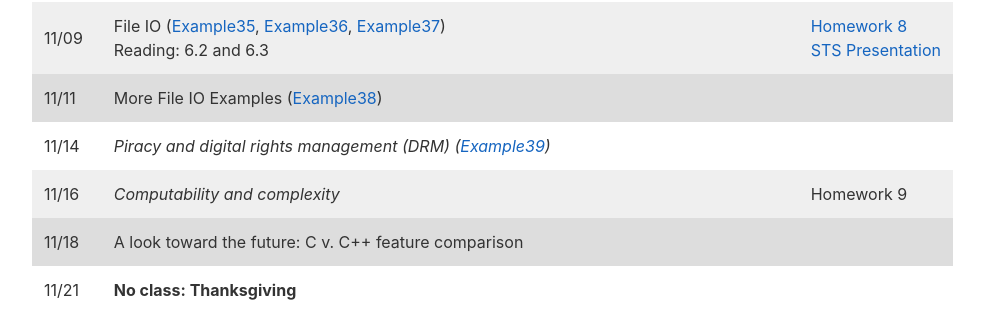
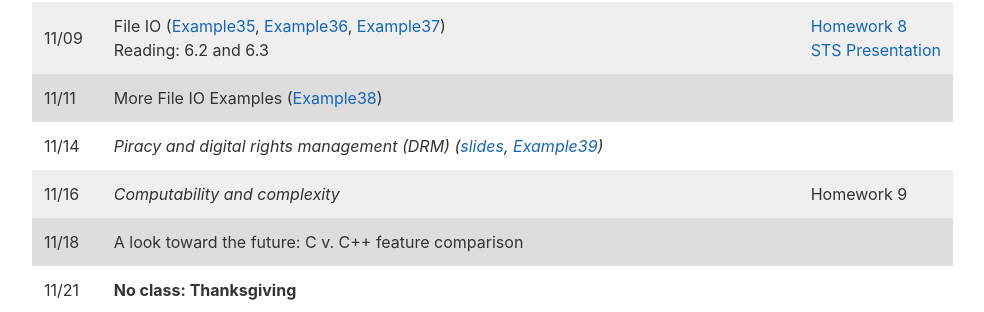
Before and after one commit to jacksonjw12/mbannister.github.io, a Jekyll site: the page built from _teaching/10-f16/index.md, in a window 1280 px wide and 900 px high, scrolled down 4645 px. Shown: the part 124-436 px from the top of the window, without its empty margins (152-1136 px from the left). Built offline with Jekyll 4.4.1, drawn with Linux system fonts in a browser that asks for light colours.

Commit message:
Add slides

```diff
--- a/_teaching/10-f16/index.md
+++ b/_teaching/10-f16/index.md
@@ -136,7 +136,7 @@
 11/07 | File IO ([slides](Slides/Lecture20.pdf), [Example34](//github.com/mbannister/mbannister.github.io/tree/master/_teaching/10-f16/Code/Example34))<br/>Reading: 6.1 | <!-- Week 8; Lab: Structures -->
 11/09 | File IO ([Example35](//github.com/mbannister/mbannister.github.io/tree/master/_teaching/10-f16/Code/Example35), [Example36](//github.com/mbannister/mbannister.github.io/tree/master/_teaching/10-f16/Code/Example36), [Example37](//github.com/mbannister/mbannister.github.io/tree/master/_teaching/10-f16/Code/Example37))<br/>Reading: 6.2 and 6.3 | [Homework 8](Homework/Homework08.html)<br/>[STS Presentation](Homework/STS.html)
 11/11 | <!--_Piracy and digital rights management (DRM)_--> More File IO Examples ([Example38](//github.com/mbannister/mbannister.github.io/tree/master/_teaching/10-f16/Code/Example38)) |
-11/14 | _Piracy and digital rights management (DRM) ([Example39](//github.com/mbannister/mbannister.github.io/tree/master/_teaching/10-f16/Code/Example39))_<!--_Crowdsourcing and collective intelligence_--> | <!-- Week 9; Lab: File IO -->
+11/14 | _Piracy and digital rights management (DRM) ([slides](Slides/Lecture22.pdf), [Example39](//github.com/mbannister/mbannister.github.io/tree/master/_teaching/10-f16/Code/Example39))_<!--_Crowdsourcing and collective intelligence_--> | <!-- Week 9; Lab: File IO -->
 11/16 | _Computability and complexity_ | Homework 9
 11/18 | A look toward the future: C v. C++ feature comparison |
 11/21 | __No class: Thanksgiving__ | <!-- Week Thanksgiving  -->
```
Also changed, not shown: 2 other files.
